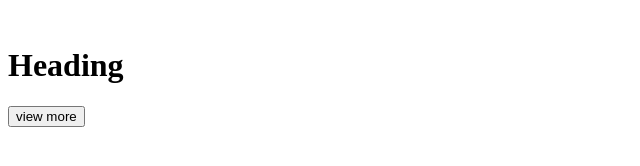
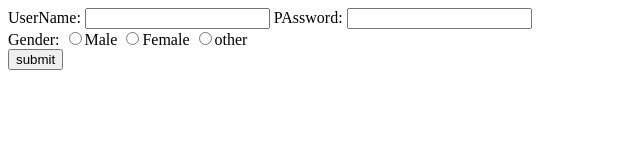
Before and after one commit to Ankitabhamidimarri/Training, a plain HTML site: page generator.html in a window 1280 px wide. Shown: the whole page, without its empty margins (0-640 px from the left). Drawn offline with Linux system fonts and the light colour scheme.

Commit message:
generator.html

```diff
--- a/generator.html
+++ b/generator.html
@@ -7,7 +7,7 @@
 </head>
 <body>
     <!--<h1>Dynamic creation of html element</h1>-->
-    <script src="./DynamicElements.js"></script>
+    <!--<script src="./DynamicElements.js"></script>
 
     <div class="mainBlock"></div>
     <div class="topBlock">
@@ -16,6 +16,24 @@
     <div class = "bottomBlock">
         <h1>Heading</h1>
         <button>view more</button>
-    </div>
+    </div>-->
+
+    <form>
+        <div class="form-group">
+            <label for="uname">UserName:</label>
+            <input type="text" name="uname" id="uname" class="form-control">
+            <label for="upass">PAssword:</label>
+            <input type="password" name="upass" id="upass" class="form-control">
+        </div>
+        <class="form-group">
+            <label for="gender">Gender:</label>
+            <input type="radio" name="gender" id="gender1" value="male">Male</span>
+            <input type="radio" name="gender" id="gender2" value="female">Female</span>
+            <input type="radio" name="gender" id="gender3" value="other">other</span>
+        </div>
+        <div class="form-group">
+            <button type="submit" class="btn btn-primary">submit</button>
+        </div>
+    </form>
 </body>
 </html>
```
